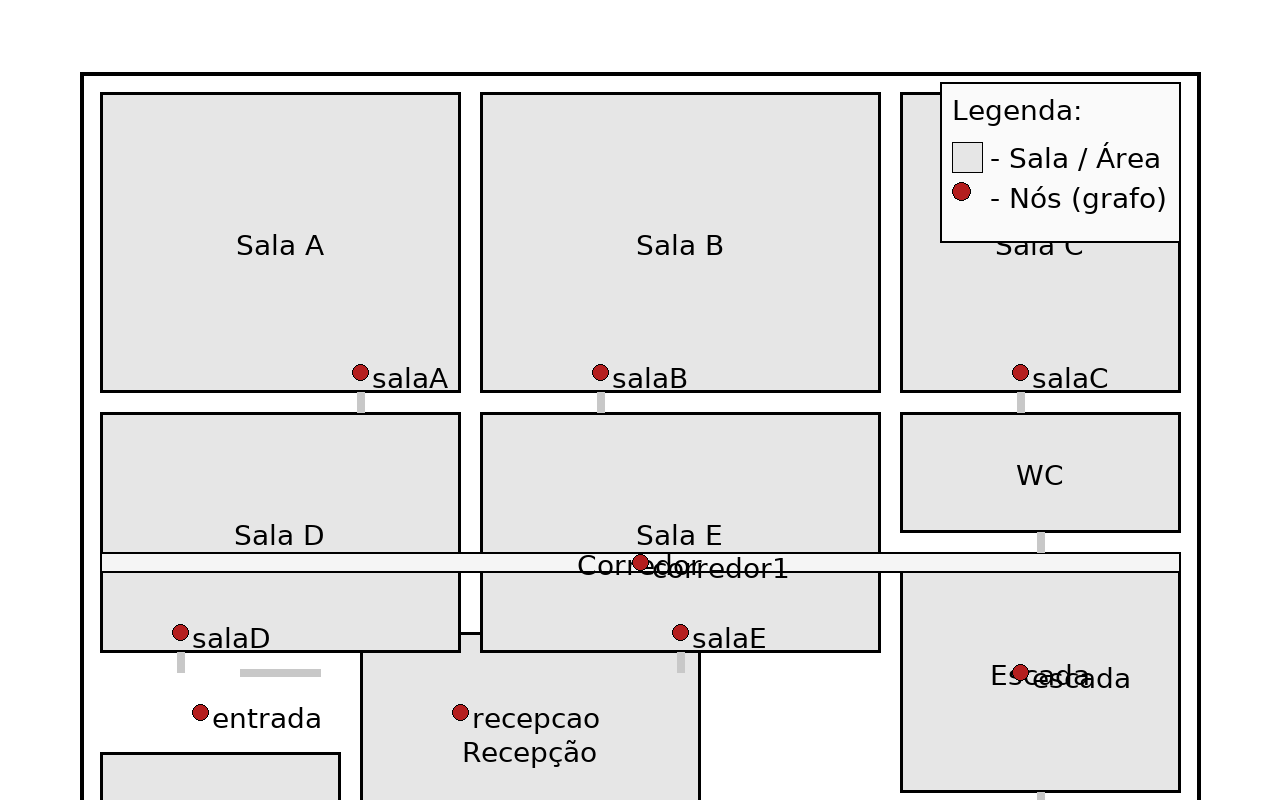
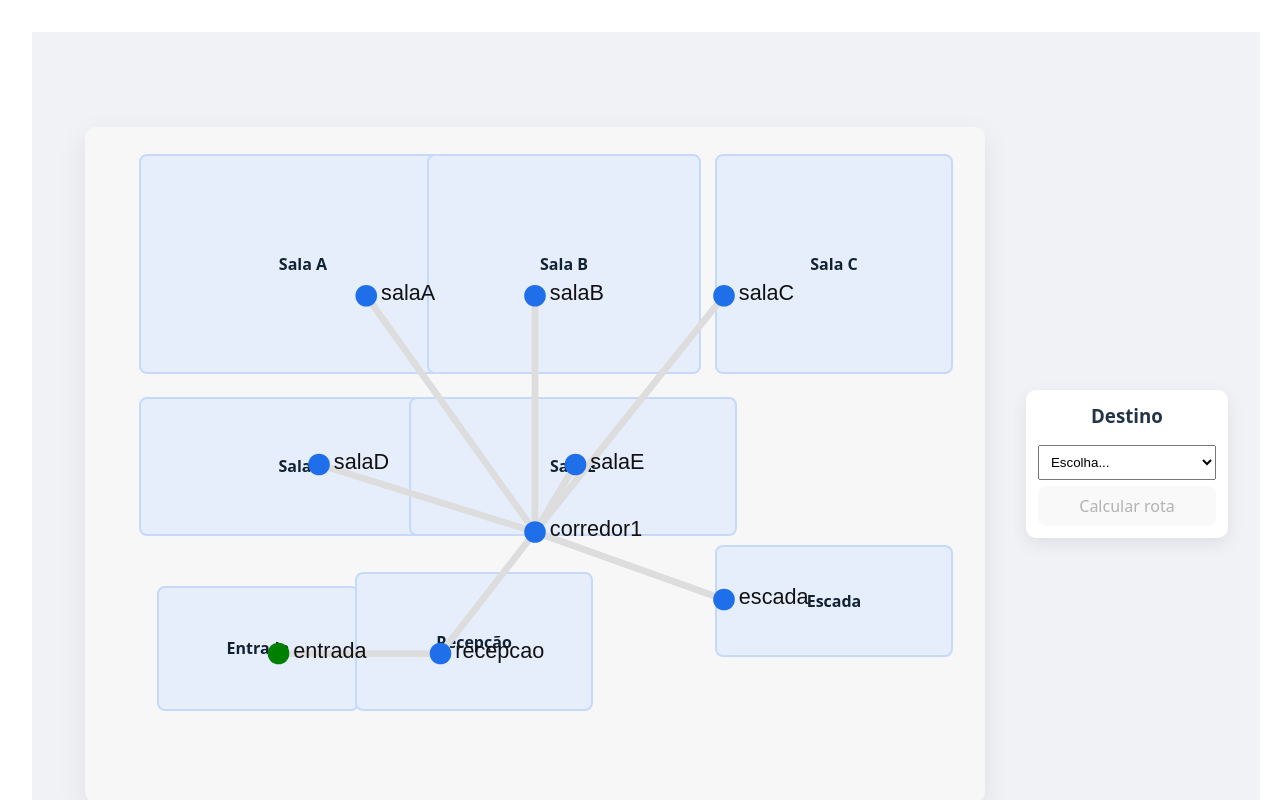
Before and after one commit to mickaelmendes50/localiza-ufg, a Vue app: page / in a window 1280 px wide. Shown: the top 800 px of the page. Built offline with nearby package versions, Linux system fonts and the light colour scheme.

Commit message:
app: Use css para contruir a planta ao inves de imagem
Signed-off-by: Mickael Mesquita <mesquita@aospa.co>

```diff
--- a/src/App.vue
+++ b/src/App.vue
@@ -1,7 +1,7 @@
 <template>
-  <div class="min-h-screen flex flex-col items-center justify-center bg-gray-100 space-y-6">
-    <MapView :destination="destination" />
-    <ControlPanel @navigate="(d) => (destination = d)" />
+  <div class="app-shell">
+    <MapView :destination="destination"/>
+    <ControlPanel @navigate="(d) => (destination = d)"/>
   </div>
 </template>
 
@@ -9,12 +9,17 @@
 import { ref } from "vue";
 import MapView from "./components/MapView.vue";
 import ControlPanel from "./components/ControlPanel.vue";
-
 const destination = ref<string | null>(null);
 </script>
 
 <style>
-body {
-  font-family: system-ui, sans-serif;
+.app-shell{
+  min-height: 100vh;
+  display:flex;
+  gap: 20px;
+  align-items: center;
+  justify-content: center;
+  background: #f0f2f5;
+  padding: 32px;
 }
 </style>
--- a/src/components/ControlPanel.vue
+++ b/src/components/ControlPanel.vue
@@ -1,23 +1,32 @@
 <template>
-  <div class="p-4 bg-white rounded-2xl shadow-md space-y-2">
-    <h2 class="font-semibold text-lg">Escolha o destino</h2>
-    <select v-model="selected" class="border p-2 rounded w-full">
-      <option disabled value="">Selecione...</option>
+  <div class="panel">
+    <h3>Destino</h3>
+    <select v-model="selected">
+      <option disabled value="">Escolha...</option>
       <option v-for="d in destinations" :key="d" :value="d">{{ d }}</option>
     </select>
-    <button
-        class="bg-blue-600 text-white px-3 py-2 rounded w-full"
-        @click="$emit('navigate', selected)"
-        :disabled="!selected"
-    >
-      Calcular rota
-    </button>
+    <button :disabled="!selected" @click="$emit('navigate', selected)">Calcular rota</button>
   </div>
 </template>
 
 <script setup lang="ts">
 import { ref } from "vue";
 import { destinations } from "../data/graph";
+const selected = ref<string>("");
+</script>
 
-const selected = ref("");
-</script>
+<style scoped>
+.panel{
+  width: 220px;
+  padding: 12px;
+  background: white;
+  border-radius: 10px;
+  box-shadow: 0 6px 18px rgba(0,0,0,0.08);
+}
+.panel h3 { margin: 0 0 8px 0; }
+.panel select, .panel button {
+  width: 100%;
+  padding: 8px;
+  margin-top: 6px;
+}
+</style>
--- a/src/components/MapView.vue
+++ b/src/components/MapView.vue
@@ -1,40 +1,67 @@
 <template>
-  <div class="relative w-full max-w-[900px] h-auto">
-    <img
-        ref="image"
-        src="/floorplan.png"
-        alt="Planta"
-        class="w-full h-auto object-contain"
-        @load="setupCanvas"
-    />
-    <canvas
-        ref="canvas"
-        class="absolute top-0 left-0 w-full h-full pointer-events-none"
-    ></canvas>
+  <div class="map-wrap">
+    <!-- planta "desenhada" com divs CSS -->
+    <div class="floorplan" ref="container">
+      <!-- rooms as CSS boxes -->
+      <div class="room entrada">Entrada</div>
+      <div class="room recepcao">Recepção</div>
+      <div class="room salaA">Sala A</div>
+      <div class="room salaB">Sala B</div>
+      <div class="room salaC">Sala C</div>
+      <div class="room salaD">Sala D</div>
+      <div class="room salaE">Sala E</div>
+      <div class="room escada">Escada</div>
+
+      <!-- SVG overlay (absolute) -->
+      <svg class="overlay" viewBox="0 0 1000 1000" preserveAspectRatio="xMidYMid meet">
+        <!-- debug: draw all edges faint -->
+        <g stroke="#ddd" stroke-width="10" fill="none">
+          <line v-for="(e, i) in edges" :key="'e'+i"
+                :x1="px(nodes[e[0]].x)" :y1="py(nodes[e[0]].y)"
+                :x2="px(nodes[e[1]].x)" :y2="py(nodes[e[1]].y)" />
+        </g>
+
+        <!-- route polyline -->
+        <polyline
+            v-if="routePoints.length"
+            :points="routePoints"
+            stroke="red"
+            stroke-width="18"
+            fill="none"
+            stroke-linecap="round"
+            stroke-linejoin="round"
+        />
+
+        <!-- nodes -->
+        <g v-for="(n, id) in nodes" :key="id">
+          <circle :cx="px(n.x)" :cy="py(n.y)" r="16" :fill="id==='entrada'? 'green':'#1f6feb'"/>
+          <text :x="px(n.x)+22" :y="py(n.y)+6" font-size="32" fill="#111" font-family="sans-serif">{{ id }}</text>
+        </g>
+      </svg>
+    </div>
   </div>
 </template>
 
 <script setup lang="ts">
-import { onMounted, ref, watch, nextTick } from "vue";
+import { ref, computed, watch, onMounted } from "vue";
 import { nodes, edges } from "../data/graph";
 
 const props = defineProps<{ destination: string | null }>();
-const canvas = ref<HTMLCanvasElement | null>(null);
-const image = ref<HTMLImageElement | null>(null);
 
-let scaleX = 1;
-let scaleY = 1;
+const container = ref<HTMLElement | null>(null);
+const logicalSize = 1000; // matches viewBox 1000 x 1000
 
-// Define rota (entrada -> destino)
+// utils to convert relative (0..1) to svg coords (0..1000)
+const px = (x: number) => Math.round(x * logicalSize);
+const py = (y: number) => Math.round(y * logicalSize);
+
 function findPath(destination: string): string[] {
   const queue: string[][] = [["entrada"]];
-  const visited = new Set<string>();
-
+  const visited = new Set<string>(["entrada"]);
   while (queue.length) {
     const path = queue.shift()!;
     const last = path[path.length - 1];
     if (last === destination) return path;
-
     for (const [a, b] of edges) {
       if (a === last && !visited.has(b)) {
         visited.add(b);
@@ -48,65 +75,70 @@ function findPath(destination: string): string[] {
   return [];
 }
 
-function drawRoute(route: string[]) {
-  const ctx = canvas.value?.getContext("2d");
-  if (!ctx || !image.value) return;
+const currentRoute = ref<string[]>([]);
 
-  ctx.clearRect(0, 0, canvas.value!.width, canvas.value!.height);
+watch(() => props.destination, (d) => {
+  if (!d) { currentRoute.value = []; return; }
+  currentRoute.value = findPath(d);
+});
 
-  // desenhar rota
-  if (route.length > 1) {
-    ctx.lineWidth = 4;
-    ctx.strokeStyle = "red";
-    ctx.beginPath();
+// routePoints as "x,y x,y"
+const routePoints = computed(() => {
+  if (!currentRoute.value || currentRoute.value.length < 2) return "";
+  return currentRoute.value.map(id => `${px(nodes[id].x)},${py(nodes[id].y)}`).join(" ");
+});
 
-    const start = nodes[route[0]];
-    ctx.moveTo(start.x * scaleX, start.y * scaleY);
-    for (let i = 1; i < route.length; i++) {
-      const point = nodes[route[i]];
-      ctx.lineTo(point.x * scaleX, point.y * scaleY);
-    }
-    ctx.stroke();
-  }
+onMounted(() => {
+  // nothing special needed: SVG scales automatically
+});
+</script>
 
-  // desenhar nós (debug visual)
-  for (const [id, point] of Object.entries(nodes)) {
-    ctx.beginPath();
-    ctx.arc(point.x * scaleX, point.y * scaleY, 6, 0, 2 * Math.PI);
-    ctx.fillStyle = id === "entrada" ? "green" : "blue";
-    ctx.fill();
-    ctx.fillStyle = "black";
-    ctx.font = "12px sans-serif";
-    ctx.fillText(id, point.x * scaleX + 8, point.y * scaleY - 4);
-  }
+<style scoped>
+.map-wrap {
+  display:flex;
+  justify-content:center;
+  align-items:center;
+  width: 100%;
+}
+.floorplan{
+  position: relative;
+  width: 900px;
+  aspect-ratio: 4 / 3;
+  background: #f7f7f7;
+  border-radius: 10px;
+  box-shadow: 0 10px 30px rgba(0,0,0,0.08);
+  overflow: hidden;
 }
 
-function setupCanvas() {
-  nextTick(() => {
-    if (!canvas.value || !image.value) return;
-    const rect = image.value.getBoundingClientRect();
-    canvas.value.width = rect.width;
-    canvas.value.height = rect.height;
-
-    // Calcula escala com base nas dimensões originais da planta (1200x900)
-    scaleX = rect.width / 1200;
-    scaleY = rect.height / 900;
-
-    // Desenha pontos base (sem rota)
-    drawRoute([]);
-  });
+/* rooms (absolute with percentages relative to container) */
+.room{
+  position: absolute;
+  background: #e6eefc;
+  border: 2px solid #c7d9fb;
+  display:flex;
+  align-items:center;
+  justify-content:center;
+  font-weight:600;
+  color:#123;
+  border-radius:8px;
 }
 
-watch(
-    () => props.destination,
-    (dest) => {
-      if (!dest) return;
-      const route = findPath(dest);
-      drawRoute(route);
-    }
-);
+/* positions tuned to match nodes (use percent) */
+.entrada { left: 8%; top: 68%; width: 22%; height: 18%; }
+.recepcao { left: 30%; top: 66%; width: 26%; height: 20%; }
+.salaA { left: 6%; top: 4%; width: 36%; height: 32%; }
+.salaB { left: 38%; top: 4%; width: 30%; height: 32%; }
+.salaC { left: 70%; top: 4%; width: 26%; height: 32%; }
+.salaD { left: 6%; top: 40%; width: 36%; height: 20%; }
+.salaE { left: 36%; top: 40%; width: 36%; height: 20%; }
+.escada { left: 70%; top: 62%; width: 26%; height: 16%; }
 
-onMounted(() => {
-  setupCanvas();
-});
-</script>
+/* overlay SVG covers whole container */
+.overlay{
+  position: absolute;
+  inset: 0;
+  width: 100%;
+  height: 100%;
+  pointer-events: none; /* click-through */
+}
+</style>
--- a/src/data/graph.ts
+++ b/src/data/graph.ts
@@ -1,19 +1,29 @@
 export interface Node {
-    x: number;
-    y: number;
+    x: number; // 0..1 relative
+    y: number; // 0..1 relative
 }
 
 export const nodes: Record<string, Node> = {
-    entrada: { x: 80, y: 420 },
-    corredor1: { x: 250, y: 420 },
-    salaA: { x: 400, y: 200 },
-    salaB: { x: 400, y: 600 },
+    entrada: { x: 0.12, y: 0.78 },
+    recepcao: { x: 0.36, y: 0.78 },
+    corredor1: { x: 0.5, y: 0.6 },
+    salaA: { x: 0.25, y: 0.25 },
+    salaB: { x: 0.5, y: 0.25 },
+    salaC: { x: 0.78, y: 0.25 },
+    salaD: { x: 0.18, y: 0.5 },
+    salaE: { x: 0.56, y: 0.5 },
+    escada: { x: 0.78, y: 0.7 },
 };
 
 export const edges: [string, string][] = [
-    ["entrada", "corredor1"],
+    ["entrada", "recepcao"],
+    ["recepcao", "corredor1"],
     ["corredor1", "salaA"],
     ["corredor1", "salaB"],
+    ["corredor1", "salaC"],
+    ["corredor1", "salaD"],
+    ["corredor1", "salaE"],
+    ["corredor1", "escada"],
 ];
 
-export const destinations = ["salaA", "salaB"];
+export const destinations = ["salaA", "salaB", "salaC", "salaD", "salaE", "escada"];
```
Also changed, not shown: public/floorplan.png (deleted).
